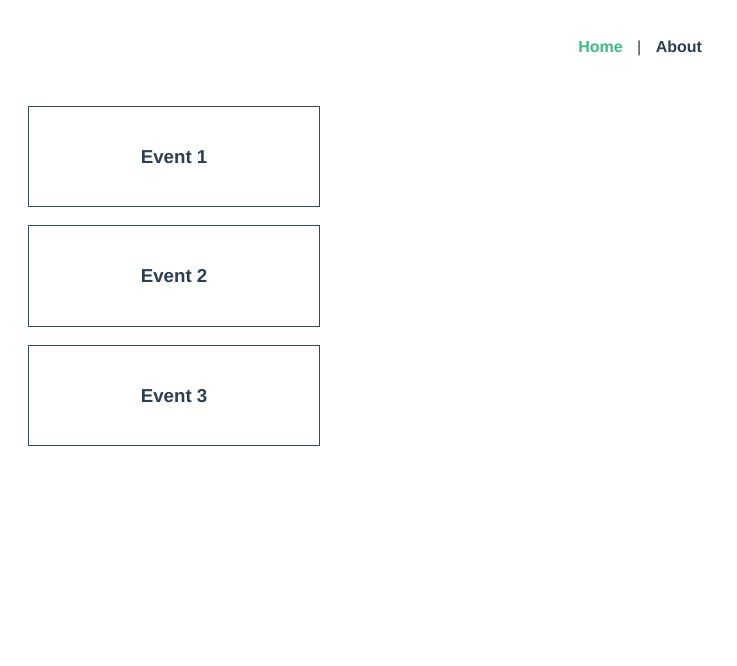
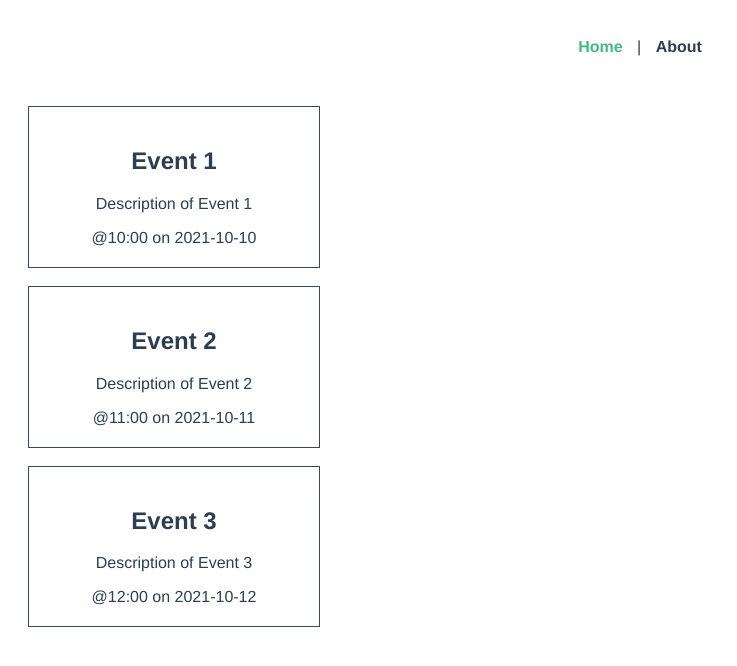
Before and after one commit to chalermsak-s/backend_lab6, a Vue app in the folder real-world-vue/: page / in a window 1280 px wide. Shown: the top 666 px of the page, without its empty margins (0-737 px from the left). Built offline with nearby package versions, Linux system fonts and the light colour scheme.

Commit message:
Lab06 Task 4.1-4.9
Task 4 using props injection

```diff
--- a/real-world-vue/package.json
+++ b/real-world-vue/package.json
@@ -9,10 +9,12 @@
     "preview": "vite preview"
   },
   "dependencies": {
+    "vite-plugin-vue-devtools": "^7.7.2",
     "vue": "^3.5.13",
     "vue-router": "^4.0.13"
   },
   "devDependencies": {
+    "@types/node": "^22.13.9",
     "@types/vue-router": "^2.0.0",
     "@vitejs/plugin-vue": "^5.2.1",
     "@vue/tsconfig": "^0.7.0",
--- a/real-world-vue/src/App.vue
+++ b/real-world-vue/src/App.vue
@@ -19,7 +19,7 @@ import { RouterLink, RouterView } from "vue-router";
   </div>
 </template>
 
-<style scoped>
+<style>
 #layout {
   font-family: Avenir, Helvetica, Arial, sans-serif;
   -webkit-font-smoothing: antialiased;
--- a/real-world-vue/src/components/EventCard.vue
+++ b/real-world-vue/src/components/EventCard.vue
@@ -1,10 +1,15 @@
 <script setup lang="ts">
-defineProps<{ event: { id: number; name: string } }>();
+import type { Event } from "@/types";
+defineProps<{ event: Event }>();
 </script>
 
 <template>
-  <div class="event-card">
-    <h3>{{ event.name }}</h3>
+  <div class="event-class">
+    <div class="event-card">
+      <h2>{{ event.title }}</h2>
+      <p>{{ event.description }}</p>
+      <span>@{{ event.time }} on {{ event.date }}</span>
+    </div>
   </div>
 </template>
 
--- /dev/null
+++ b/real-world-vue/src/types.ts
@@ -0,0 +1,26 @@
+export interface Event {
+  id: number;
+  category: string;
+  title: string;
+  description: string;
+  location: string;
+  date: string;
+  time: string;
+  petsAllowed: boolean;
+  // organizerId: number
+  organizer?: Organizer;
+  participants?: Participant[];
+}
+
+export type Organizer = {
+  id?: number;
+  name: string;
+  events?: Event[];
+};
+
+export interface Participant {
+  id?: number;
+  name: string;
+  email: string;
+  events: Event[];
+}
--- a/real-world-vue/src/views/EventListView.vue
+++ b/real-world-vue/src/views/EventListView.vue
@@ -1,19 +1,50 @@
 <script setup lang="ts">
 import { ref } from "vue";
-import EventCard from "../components/EventCard.vue";
+import EventCard from "@/components/EventCard.vue";
 const events = ref([
-  { id: 1, name: "Event 1" },
-  { id: 2, name: "Event 2" },
-  { id: 3, name: "Event 3" },
+  {
+    id: 1,
+    category: "Category 1",
+    title: "Event 1",
+    description: "Description of Event 1",
+    date: "2021-10-10",
+    time: "10:00",
+    location: "Location 1",
+    petsAllowed: true,
+    organizer: {
+      name: "Organizer 1",
+    },
+  },
+  {
+    id: 2,
+    category: "Category 2",
+    title: "Event 2",
+    description: "Description of Event 2",
+    date: "2021-10-11",
+    time: "11:00",
+    location: "Location 2",
+    petsAllowed: false,
+    organizer: {
+      name: "Organizer 2",
+    },
+  },
+  {
+    id: 3,
+    category: "Category 3",
+    title: "Event 3",
+    description: "Description of Event 3",
+    date: "2021-10-12",
+    time: "12:00",
+    location: "Location 3",
+    petsAllowed: true,
+    organizer: {
+      name: "Organizer 3",
+    },
+  },
 ]);
 </script>
-
 <template>
-  <div>
-   <div v-if="events.length === 0">No events</div>
-   <div v-else-if="events.length === 1">Only one event</div>
-    <div v-else>
-      <EventCard v-for="event in events" :key="event.id" :event="event" />
-    </div>
+  <div class="events">
+   <EventCard v-for="event in events" :key="event.id" :event="event" />
   </div>
 </template>
--- a/real-world-vue/vite.config.ts
+++ b/real-world-vue/vite.config.ts
@@ -1,7 +1,18 @@
+import { URL, fileURLToPath } from 'node:url'
+
 import { defineConfig } from 'vite'
 import vue from '@vitejs/plugin-vue'
+import vueDevTools from 'vite-plugin-vue-devtools'
 
 // https://vite.dev/config/
 export default defineConfig({
-  plugins: [vue()],
+  plugins: [
+    vue(),
+    vueDevTools(),
+  ],
+  resolve: {
+    alias: {
+      '@': fileURLToPath(new URL('./src', import.meta.url))
+    },
+  },
 })
```
Also changed, not shown: 1 other file (tests, documents, lock files or other folders).
